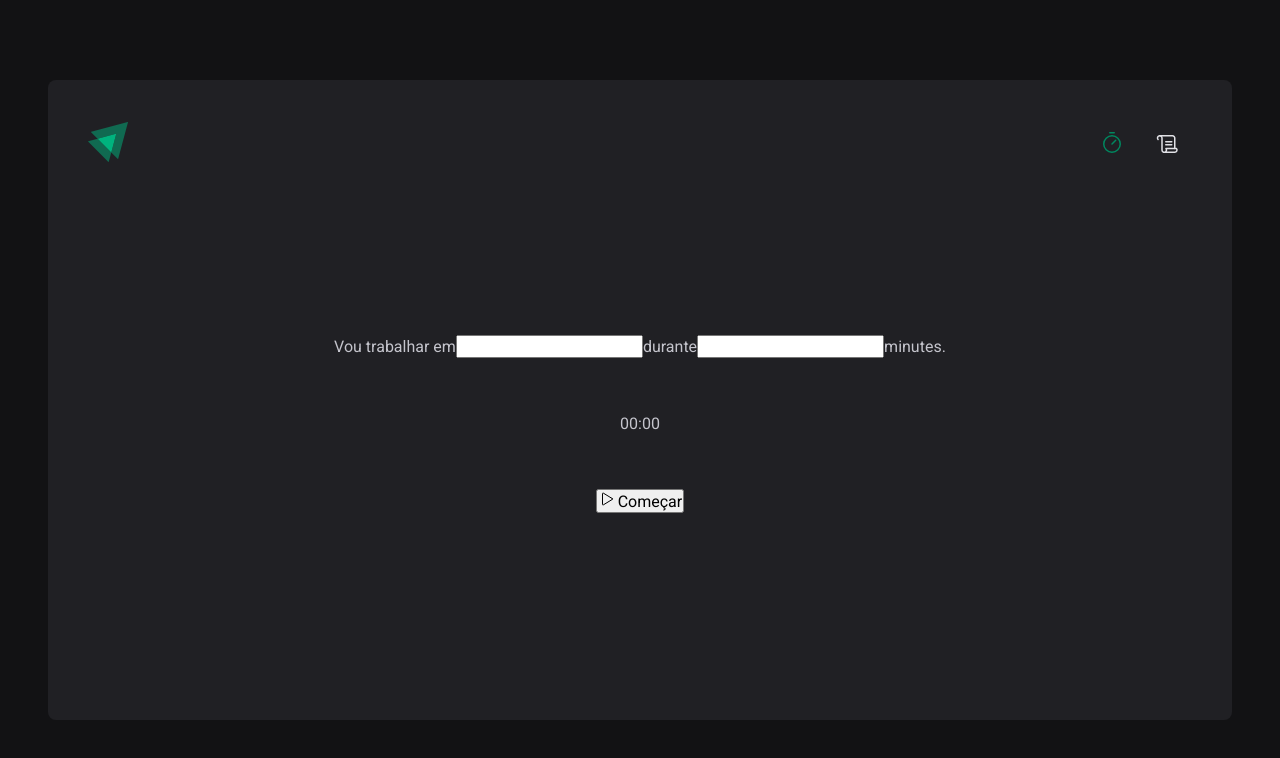
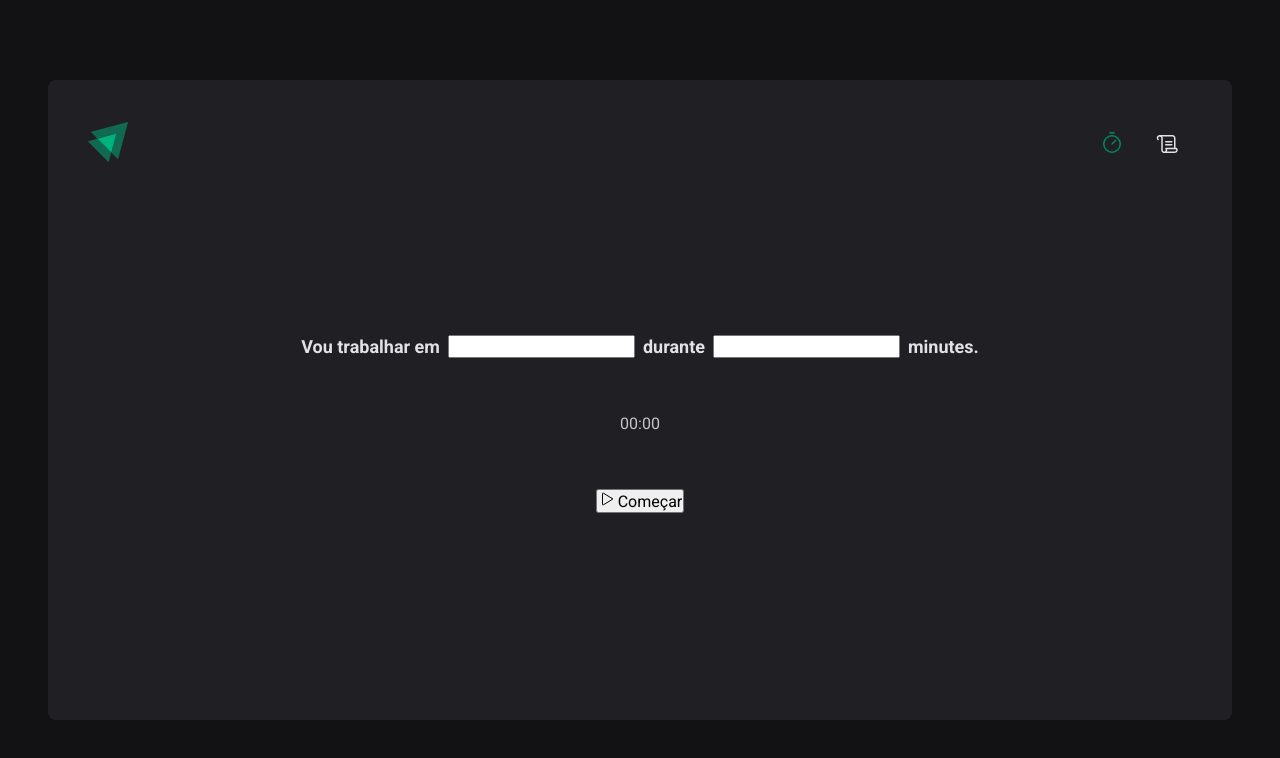
Before and after one commit to nadodev/ignite-timer, a React (Vite) app: page / in a window 1280 px wide. Shown: the top 758 px of the page. Built offline with nearby package versions, Linux system fonts and the light colour scheme.

Commit message:
chore: ajustado estilo home

```diff
--- a/src/pages/Home/style.ts
+++ b/src/pages/Home/style.ts
@@ -14,5 +14,15 @@ export const HomeContainer = styled.main`
     gap: 3.5rem;
   }
 `
-export const FormContainer = styled.div``
+export const FormContainer = styled.div`
+  width: 100%;
+  display: flex;
+  align-items: center;
+  justify-content: center;
+  gap: 0.5rem;
+  color: ${(props) => props.theme['gray-100']};
+  font-size: 1.125rem;
+  font-weight: bold;
+  flex-wrap: wrap;
+`
 export const CountdownContainer = styled.div``
```
